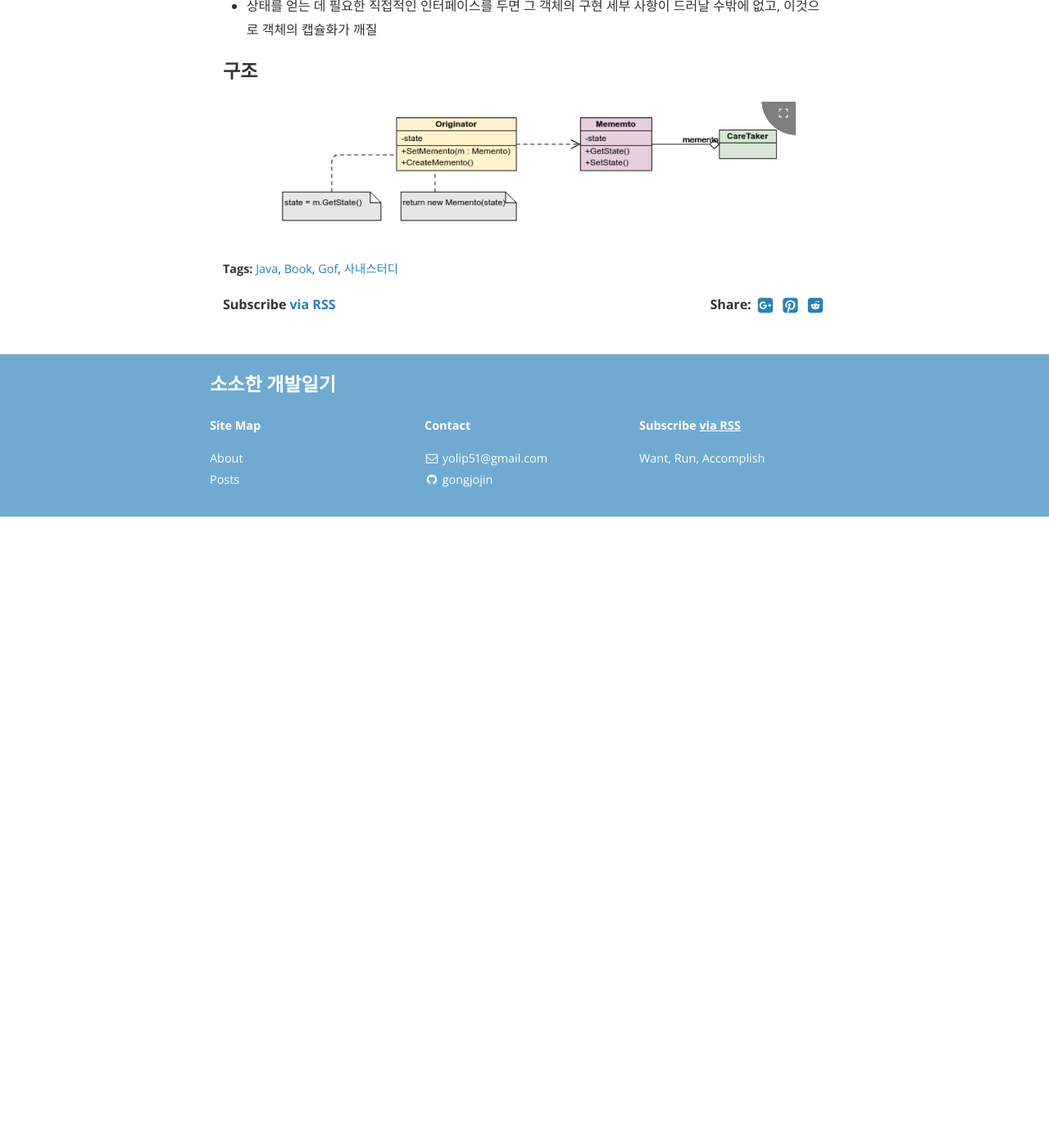
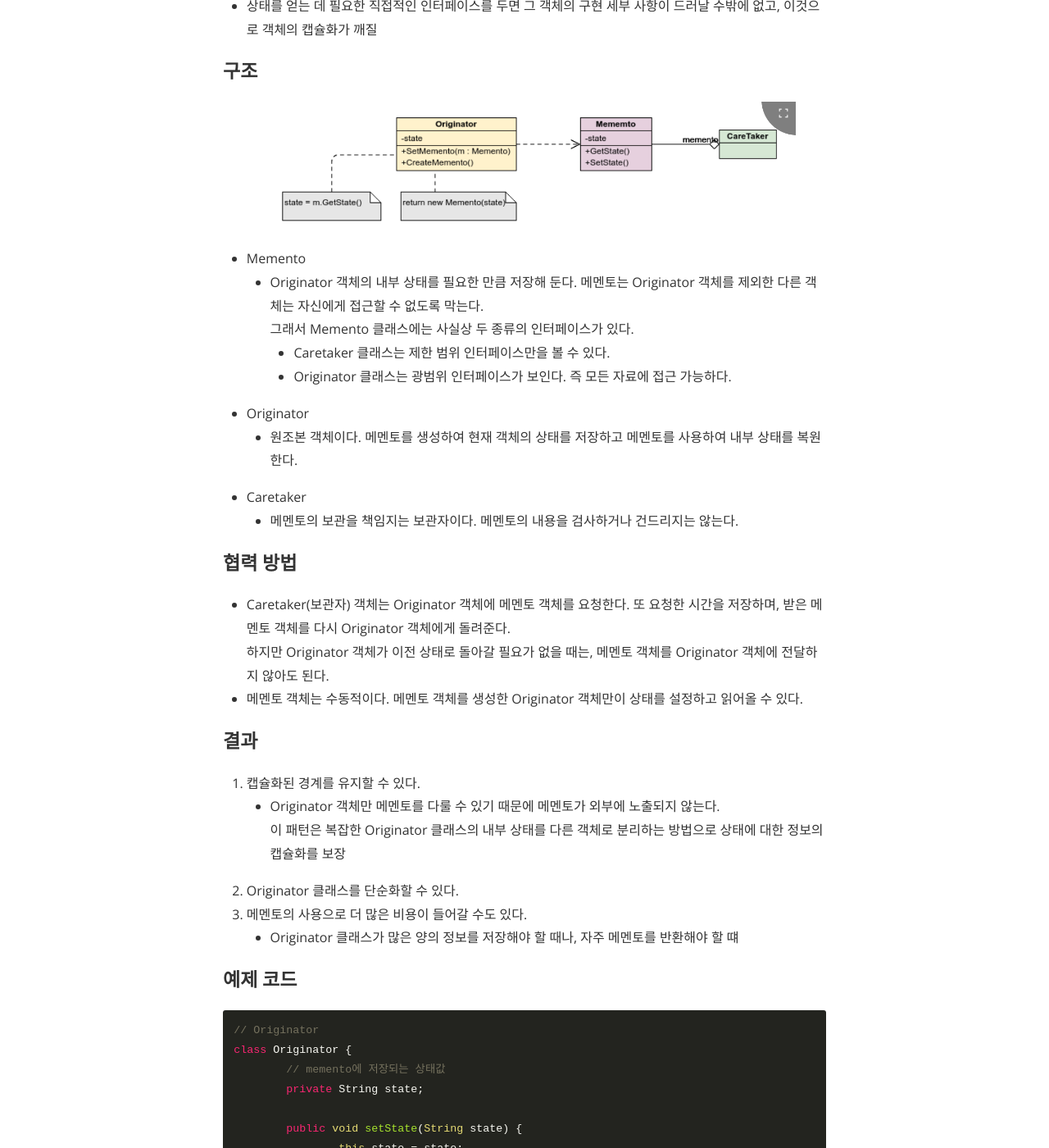
Before and after one commit to gonghojin/gonghojin.github.io, a Jekyll site: the page built from _posts/book/java/gof/2020-02-04-gofpattern-memento.md, in a window 1280 px wide and 1400 px high, scrolled down 1215 px. Shown: the whole window at 82% size. Built offline with Jekyll 4.4.1, drawn with Linux system fonts in a browser that asks for light colours; nearby versions of some CDN libraries; comment, search, counter and statistics services are not loaded; before the commit the page ends 1845 px from its top, so only the background shows below that; some of the changed text lies outside the part shown.

Commit message:
Add: 스터디 준비_Memento1

```diff
--- a/_posts/book/java/gof/2020-02-04-gofpattern-memento.md
+++ b/_posts/book/java/gof/2020-02-04-gofpattern-memento.md
@@ -25,3 +25,60 @@ Originator은 현재 상태를 알려주는 정보로 메멘토를 초기화한
 
 ### 구조
 ![alt](/assets/gof/images/gof-design-patterns-memento.png)
+
++ Memento
+	- Originator 객체의 내부 상태를 필요한 만큼 저장해 둔다. 메멘토는 Originator 객체를 제외한 다른 객체는 자신에게 접근할 수 없도록 막는다.
+	그래서 Memento 클래스에는 사실상 두 종류의 인터페이스가 있다.
+		- Caretaker 클래스는 제한 범위 인터페이스만을 볼 수 있다.
+		- Originator 클래스는 광범위 인터페이스가 보인다. 즉 모든 자료에 접근 가능하다.
+- Originator
+	- 원조본 객체이다. 메멘토를 생성하여 현재 객체의 상태를 저장하고 메멘토를 사용하여 내부 상태를 복원한다.
+- Caretaker
+	- 메멘토의 보관을 책임지는 보관자이다. 메멘토의 내용을 검사하거나 건드리지는 않는다.
+
+### 협력 방법
++ Caretaker(보관자) 객체는 Originator 객체에 메멘토 객체를 요청한다. 또 요청한 시간을 저장하며, 받은 메멘토 객체를 다시 Originator 객체에게 돌려준다.
+	하지만 Originator 객체가 이전 상태로 돌아갈 필요가 없을 때는, 메멘토 객체를 Originator 객체에 전달하지 않아도 된다.
++ 메멘토 객체는 수동적이다. 메멘토 객체를 생성한 Originator 객체만이 상태를 설정하고 읽어올 수 있다.
+
+### 결과
+1. 캡슐화된 경계를 유지할 수 있다.
+	- Originator 객체만 메멘토를 다룰 수 있기 때문에 메멘토가 외부에 노출되지 않는다.
+	이 패턴은 복잡한 Originator 클래스의 내부 상태를 다른 객체로 분리하는 방법으로 상태에 대한 정보의 캡슐화를 보장
+2. Originator 클래스를 단순화할 수 있다.
+3. 메멘토의 사용으로 더 많은 비용이 들어갈 수도 있다.
+-	Originator 클래스가 많은 양의 정보를 저장해야 할 때나, 자주 메멘토를 반환해야 할 떄
+
+### 예제 코드
+~~~java
+// Originator
+class Originator {
+	// memento에 저장되는 상태값
+	private String state;
+
+	public void setState(String state) {
+		this.state = state;
+	}
+
+	public Memento saveToMemento() {
+		return new Memento(this.state);
+	}
+
+	public void restoreFromMemento(Memento memento) {
+		this.state = memento.getSavedState();
+	}
+
+	public static class Memento {
+		private final String state;
+
+		public Memento(String stateToSave) {
+			this.state = stateToSave;
+		}
+
+		// 외부 클래스에서만 접근 가능
+		private String getSavedState() {
+			return state;
+		}
+	}
+}
+~~~
```
